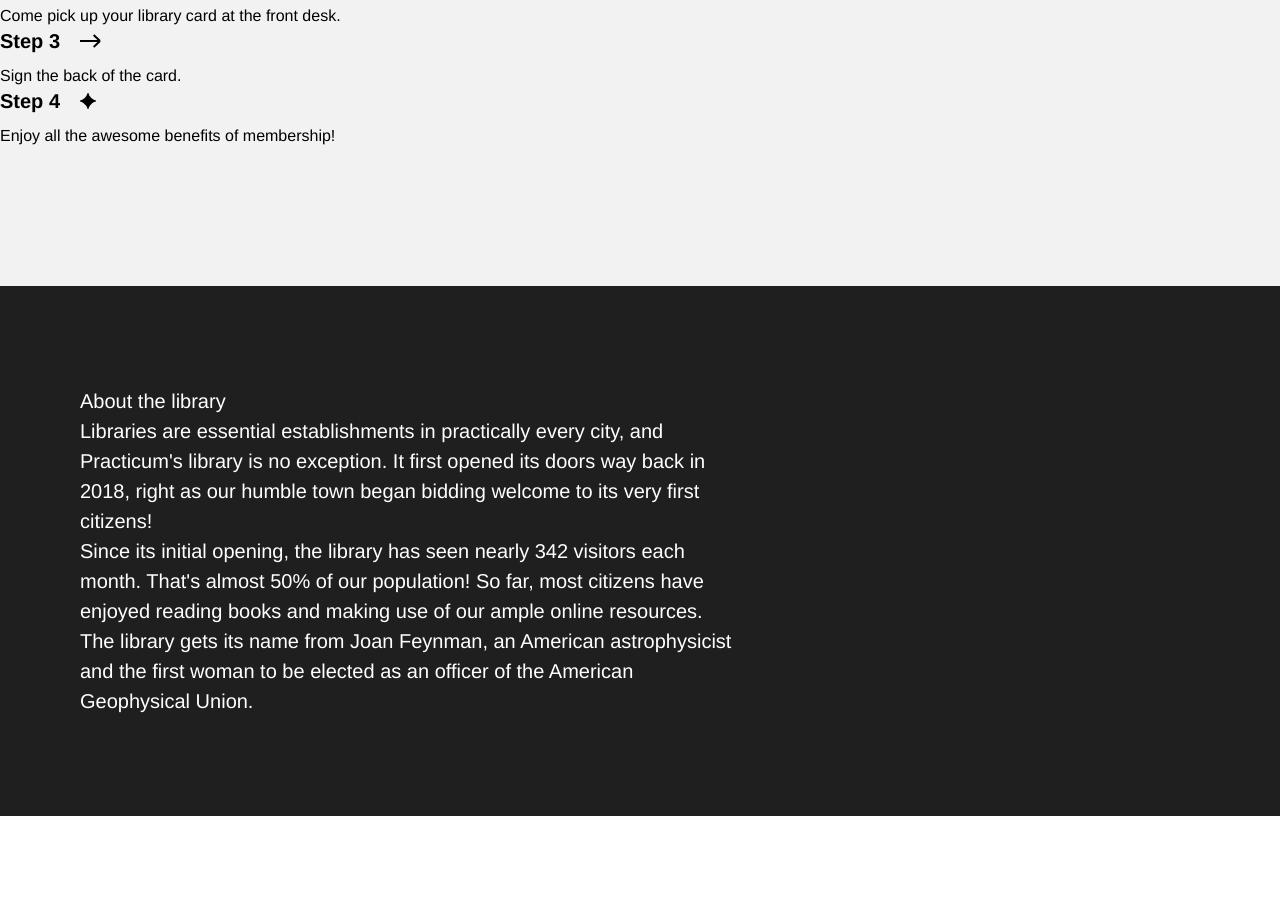
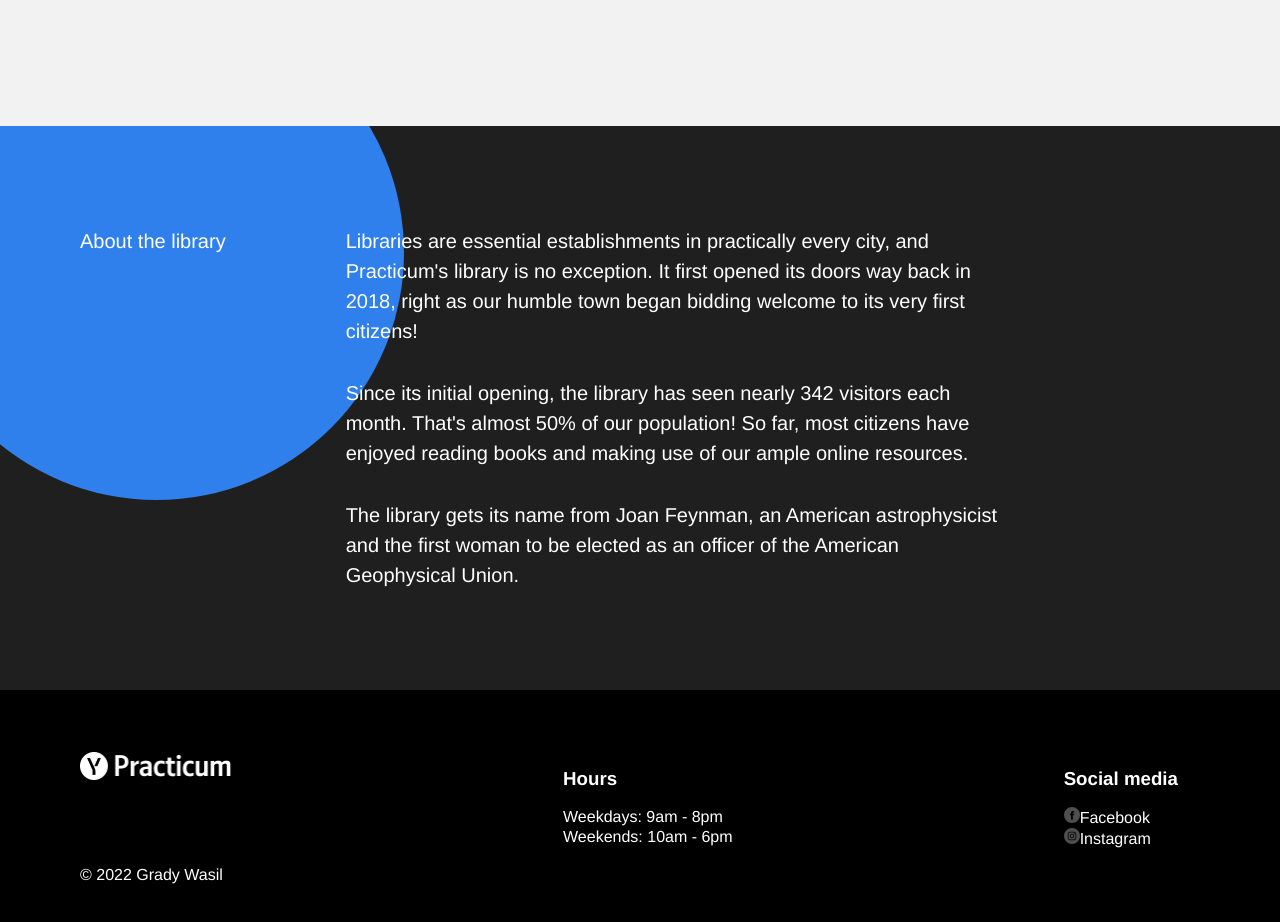
Before and after one commit to Arrangedgodly/web_project_1, a plain HTML site: page index.html in a window 1280 px wide. Shown: the part 3220-4142 px from the top of the page. Before the commit the page ends 4036 px from the top, so only its background shows below. Drawn offline with Linux system fonts and the light colour scheme.

Commit message:
adding most changes for the footer section

```diff
--- a/index.html
+++ b/index.html
@@ -253,11 +253,38 @@
             the American Geophysical Union.
           </p>
         </div>
-        <!-- <div class="about__circle"></div> -->
+        <div class="about__circle"></div>
       </section>
     </div>
     <footer class="footer" id="Contacts">
-      <!-- The time to mark up the footer has come, you can do it 💪 -->
+      <div class="footer__columns">
+        <div class="footer__column">
+          <img src="./images/logo_white.png" class="footer__logo">
+        </div>
+        <div class="footer__column footer__column_content_hours">
+          <h3 class="footer__column-heading">Hours</h3>
+          <ul class="footer__list">
+            <li class="footer__list-item">Weekdays: 9am - 8pm</li>
+            <li class="footer__list-item">Weekends: 10am - 6pm</li>
+          </ul>
+        </div>
+        <div class="footer__column footer__column_content_social">
+          <h3 class="footer__column-heading">Social media</h3>
+          <ul class="footer__list">
+            <li class="footer__list-item">
+              <a href="#" class="footer__column-link">
+                <img src="./images/facebook_white.svg" class="footer__social-icon">Facebook
+              </a>
+            </li>
+            <li class="footer__list-item">
+              <a href="#" class="footer__column-link">
+                <img src="./images/instagram_white.svg" class="footer__social-icon">Instagram
+              </a>
+            </li>
+          </ul>
+        </div>
+      </div>
+      <p class="footer__copyright">© 2022 Grady Wasil</p>
     </footer>
     </div>
   </body>
--- a/styles/style.css
+++ b/styles/style.css
@@ -328,11 +328,15 @@
   list-style-type: none;
   padding: 0;
   margin: 100px 0 0;
-  /* Add styles */
+  display: flex;
+  flex-direction: row;
+  justify-content: center;
+  gap: 40px;
+
 }
 
 .step {
-  /* Add styles */
+  flex-basis: 220px;
 }
 
 .step__title {
@@ -359,6 +363,8 @@
   overflow: hidden;
   position: relative;
   box-sizing: border-box;
+  display: flex;
+  gap: 120px;
 }
 
 .about__title {
@@ -375,10 +381,15 @@
   line-height: 30px;
   font-weight: 400;
   max-width: 660px;
+  display: flex;
+  flex-direction: column;
+  gap: 32px;
+  z-index: 1;
 }
 
 .about__paragraph {
   margin: 0;
+  z-index: 1;
 }
 
 .about__circle {
@@ -386,22 +397,37 @@
   width: 495px;
   height: 495px;
   border-radius: 50%;
+  z-index: 0;
+  position: absolute;
+  left: -91px;
+  top: -121px;
 }
 
 .footer {
   box-sizing: border-box;
+  background-color: #000000;
+  color: white;
+  padding: 60px 102px 60px 80px;
+  min-height: 224px;
 }
 
 .footer__columns {
+  display: flex;
+  justify-content: space-between;
+  align-items: flex-start;
 }
 
 .footer__column_content_hours {
+
 }
 
 .footer__column_content_social {
+  justify-content: flex-end;
 }
 
 .footer__logo {
+  width: 152px;
+  height: 32px;
 }
 
 .footer__list {
@@ -425,6 +451,8 @@
 }
 
 .footer__social-icon {
+  width: 16px;
+  height: 16px;
 }
 
 .footer__copyright {
```
